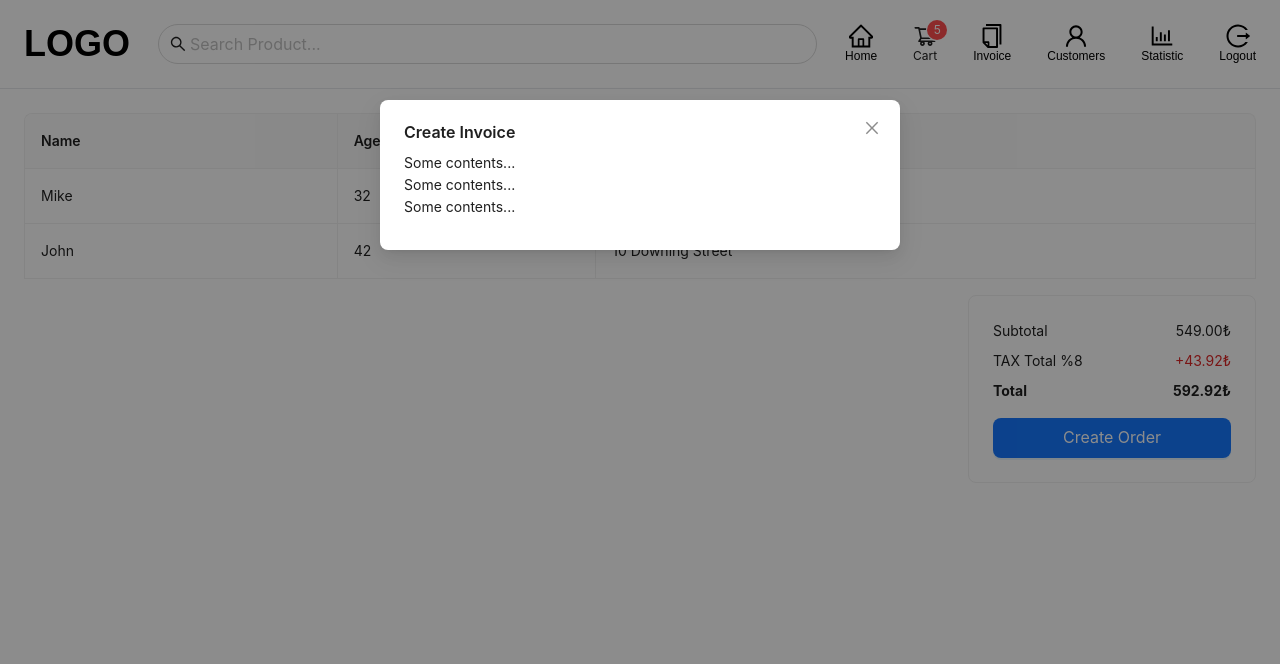
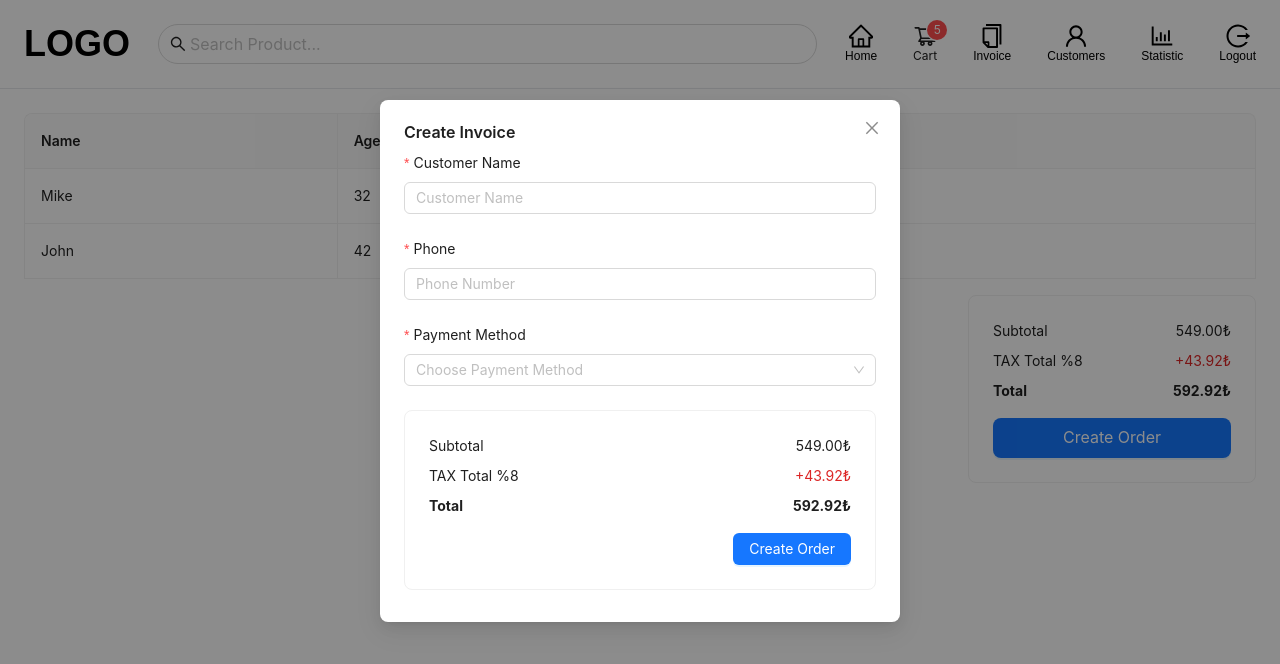
Before and after one commit to sadikahmetaydin/pos-application-system, a React (Create React App) app: page /cart in a window 1280 px wide. Both pictures are taken after a click on the button "Create Order". Shown: the top 664 px of the page. Built offline with nearby package versions, Linux system fonts and the light colour scheme.

Commit message:
cart page form

```diff
--- a/src/components/cart/CreateInvoice.jsx
+++ b/src/components/cart/CreateInvoice.jsx
@@ -1,12 +1,51 @@
-import { Modal } from "antd"
+import { Button, Card, Form, Input, Modal, Select } from "antd"
 
 const CreateInvoice = ({isModalOpen, setIsModalOpen}) => {
+
+  const onFinish = (values) => {
+    console.log('Received values of form: ', values);
+  };
+
   return (
     <>
       <Modal title="Create Invoice" open={isModalOpen} footer={false} onCancel={() => setIsModalOpen(false)}>
-        <p>Some contents...</p>
-        <p>Some contents...</p>
-        <p>Some contents...</p>
+        <Form layout={"vertical"}  onFinish={onFinish}>
+          <Form.Item label="Customer Name" name={"Customer Name"} rules={[{required: true}]}>
+            <Input placeholder="Customer Name" />
+          </Form.Item>
+
+          <Form.Item label="Phone" name={"Phone Number"} rules={[{required: true}]}>
+            <Input placeholder="Phone Number" maxLength={11} />
+          </Form.Item>
+
+          <Form.Item label="Payment Method" name={"Payment Method"} rules={[{required: true}]}>
+            <Select placeholder="Choose Payment Method">
+              <Select.Option value="Cash">Cash</Select.Option>
+              <Select.Option value="Credit Card">Credit Card</Select.Option>
+            </Select>
+          </Form.Item>
+
+          <Card>
+            <div className="flex justify-between">
+              <span>Subtotal</span>
+              <span>549.00₺</span>
+            </div>
+
+            <div className="flex justify-between my-2">
+              <span>TAX Total %8</span>
+              <span className="text-red-600">+43.92₺</span>
+            </div>
+
+            <div className="flex justify-between">
+              <b>Total</b>
+              <b>592.92₺</b>
+            </div>
+
+            <div className="flex justify-end">
+             <Button className="mt-4" type="primary" onClick={() => setIsModalOpen(true)} htmlType="submit">Create Order</Button>
+            </div>
+          </Card>
+        </Form>
       </Modal>
     </>
   )
--- a/src/index.css
+++ b/src/index.css
@@ -9,13 +9,13 @@ body {
   font-family: "Electrolize", sans-serif;
 }
 
+.ant-btn-primary {
+  background-color: #1677ff;
+}
+
 @media (min-width: 768px) {
   .body {
     overflow: hidden;
-  }
-
-  .ant-btn-primary {
-    background-color: #1677ff;
   }
 
   .categories::-webkit-scrollbar {
```
